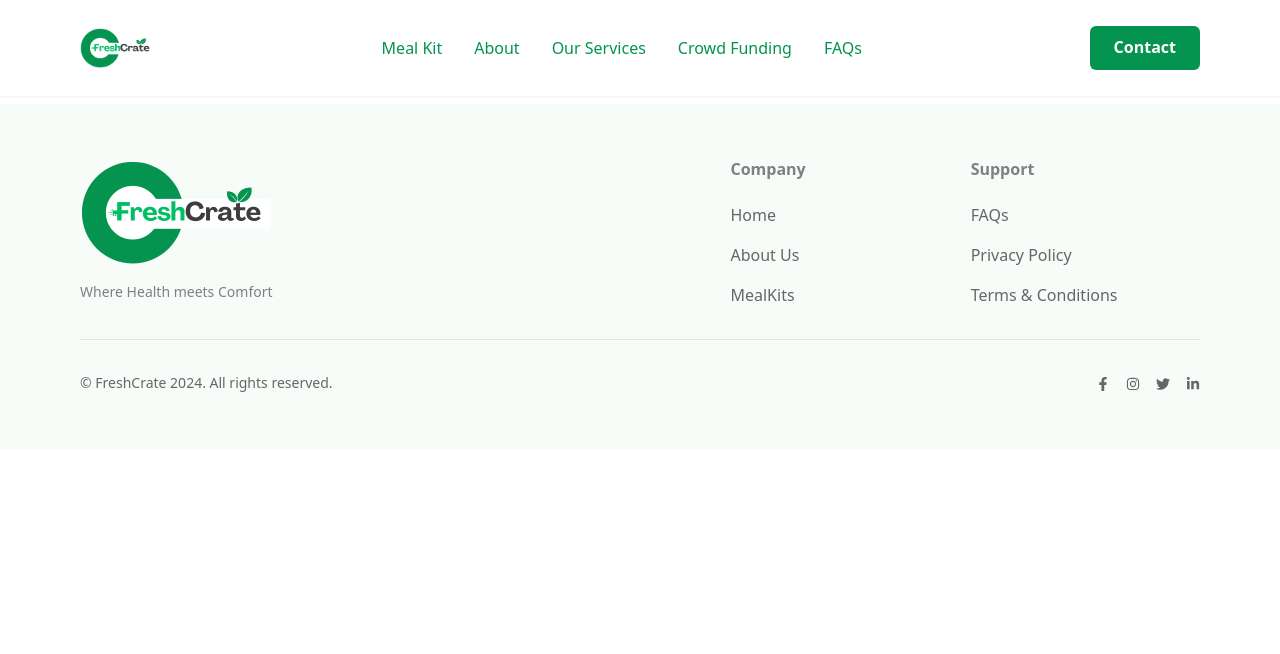
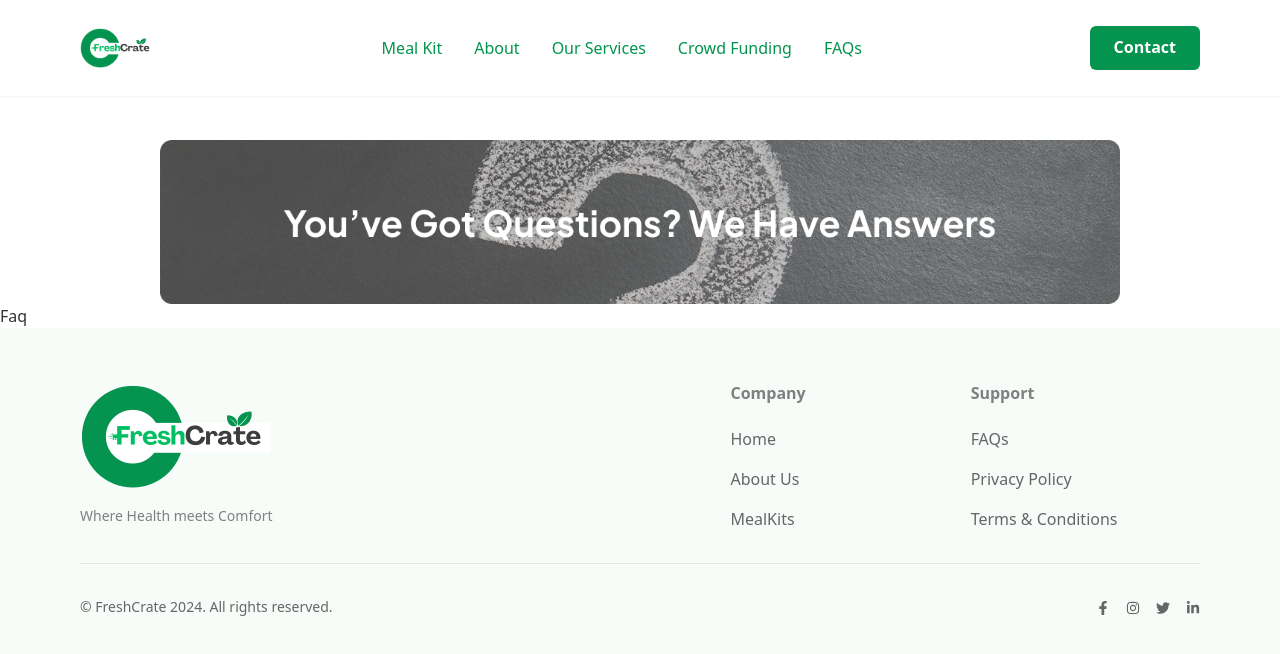
Before and after one commit to FreshCrate/freshcrate-web, a React (Vite) app: page /faq in a window 1280 px wide. Shown: the top 654 px of the page. Built offline with nearby package versions, Linux system fonts and the light colour scheme.

Commit message:
Added header bar

```diff
--- a/src/components/Faqs.tsx
+++ b/src/components/Faqs.tsx
@@ -1,4 +1,5 @@
 import { Helmet } from "react-helmet";
+import faq_header from "/assets/images/faq_header.png";
 
 const FAQ = () => {
   return (
@@ -9,6 +10,10 @@ const FAQ = () => {
       </Helmet>
       <h1 className="py-8 text-4xl text-center">Frequently Asked Questions</h1>
       {/* Rest of the FAQ content */}
+      <img src={faq_header} alt="FAQ Icon"
+      className="w-9/12 mx-auto md:pt-9 pt-7" />
+
+      Faq
     </div>
   );
 };
```
Also changed, not shown: public/assets/images/faq_header.png (added).
